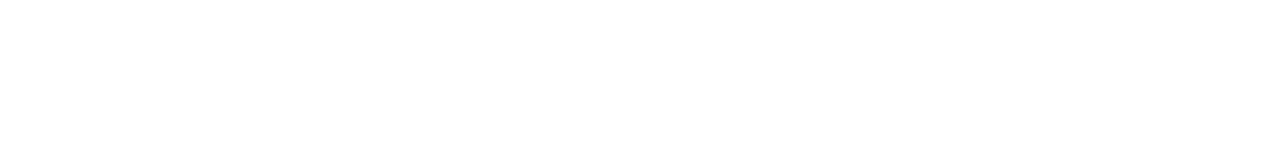
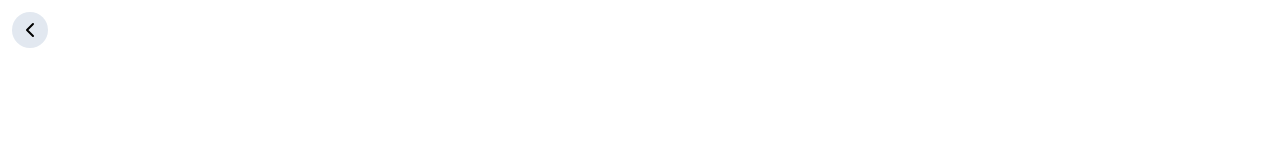
Before and after one commit to bbronswijk/qwixx, a Next.js app: page /default in a window 1280 px wide. Shown: the top 160 px of the page. Built offline with nearby package versions, Linux system fonts and the light colour scheme.

Commit message:
Implemented back button

```diff
--- a/src/app/default/page.tsx
+++ b/src/app/default/page.tsx
@@ -5,6 +5,7 @@
 import { defaultTiles } from '@/app/default/default.config';
 import { useTotalSelector } from '@/state/selectors';
 import QwixxStore from '@/state/store';
+import BackButton from '@/ui/back-button';
 
 export default function Home() {
   const userActions = QwixxStore.use.changes();
@@ -35,6 +36,7 @@
         onLockedIconClicked={toggleRowLocked}
         totalScore={useTotalSelector(defaultTiles)}>
       </Board>
+      <BackButton/>
     </main>
   );
 }
--- a/src/app/variant-a/page.tsx
+++ b/src/app/variant-a/page.tsx
@@ -6,6 +6,7 @@
 import QwixxStore from '@/state/store';
 import { useTotalSelector } from '@/state/selectors';
 import { variantATiles } from '@/app/variant-a/variant-a.config';
+import BackButton from '@/ui/back-button';
 
 export default function Home() {
   const userActions = QwixxStore.use.changes();
@@ -37,6 +38,7 @@
         totalScore={useTotalSelector(variantATiles)}>
         <Bonus/>
       </Board>
+      <BackButton/>
     </main>
   );
 }
--- a/src/app/variant-b/page.tsx
+++ b/src/app/variant-b/page.tsx
@@ -6,6 +6,7 @@
 import { useTotalSelector } from '@/state/selectors';
 import { variantBTiles } from '@/app/variant-b/variant-b.config';
 import ExtraPoints from '@/app/variant-b/extra/extra-points';
+import BackButton from '@/ui/back-button';
 
 export default function Home() {
   const userActions = QwixxStore.use.changes();
@@ -37,6 +38,7 @@
         totalScore={useTotalSelector(variantBTiles)}>
         <ExtraPoints/>
       </Board>
+      <BackButton/>
     </main>
   );
 }
--- /dev/null
+++ b/src/ui/back-button.tsx
@@ -0,0 +1,15 @@
+'use client';
+
+import { useRouter } from 'next/navigation';
+import { ChevronLeftIcon } from '@/ui/icons';
+
+export default function BackButton() {
+  const router = useRouter();
+
+  return (
+    <button className="fixed top-3 left-3 flex items-center justify-center p-1.5 rounded-full bg-slate-200"
+            onClick={() => router.push('/')}>
+      <ChevronLeftIcon/>
+    </button>
+  );
+}
--- a/src/ui/icons.tsx
+++ b/src/ui/icons.tsx
@@ -5,6 +5,13 @@
   <svg className={cn(className)} {...props} width="24" height="24" viewBox="0 0 24 24" fill="none" stroke="currentColor"
        strokeWidth="2" strokeLinecap="round" strokeLinejoin="round">
     <path d="M9 18l6-6-6-6"/>
+  </svg>
+);
+
+export const ChevronLeftIcon = ({className, ...props}: HTMLAttributes<SVGSVGElement>) => (
+  <svg className={cn(className)} {...props} width="24" height="24" viewBox="0 0 24 24" fill="none" stroke="currentColor"
+       strokeWidth="2" strokeLinecap="round" strokeLinejoin="round">
+    <path d="m15 18-6-6 6-6"/>
   </svg>
 );
 
@@ -39,7 +46,8 @@
 );
 
 export const UndoIcon = ({className, ...props}: HTMLAttributes<SVGSVGElement>) => (
-  <svg className={cn(className)} {...props} xmlns="http://www.w3.org/2000/svg" width="24" height="24" viewBox="0 0 24 24" fill="none" stroke="currentColor"
+  <svg className={cn(className)} {...props} xmlns="http://www.w3.org/2000/svg" width="24" height="24"
+       viewBox="0 0 24 24" fill="none" stroke="currentColor"
        strokeWidth="2" strokeLinecap="round" strokeLinejoin="round">
     <path d="M3 12a9 9 0 1 0 9-9 9.75 9.75 0 0 0-6.74 2.74L3 8"/>
     <path d="M3 3v5h5"/>
@@ -47,21 +55,25 @@
 );
 
 export const XIcon = ({className, ...props}: HTMLAttributes<SVGSVGElement>) => (
-  <svg className={cn(className)} {...props} xmlns="http://www.w3.org/2000/svg" viewBox="0 0 24 24" fill="none" stroke="currentColor" strokeWidth="3" strokeLinecap="round">
+  <svg className={cn(className)} {...props} xmlns="http://www.w3.org/2000/svg" viewBox="0 0 24 24" fill="none"
+       stroke="currentColor" strokeWidth="3" strokeLinecap="round">
     <path d="M18 6 6 18"/>
     <path d="m6 6 12 12"/>
   </svg>
 );
 
 export const CheckedIcon = ({className, ...props}: HTMLAttributes<SVGSVGElement>) => (
-  <svg className={cn(className)} {...props} fill="currentColor" xmlns="http://www.w3.org/2000/svg" viewBox="0 0 490 490">
-    <polygon points="11.387,490 245,255.832 478.613,490 489.439,479.174 255.809,244.996 489.439,10.811 478.613,0 245,234.161 11.387,0 0.561,10.811 234.191,244.996 0.561,479.174"/>
+  <svg className={cn(className)} {...props} fill="currentColor" xmlns="http://www.w3.org/2000/svg"
+       viewBox="0 0 490 490">
+    <polygon
+      points="11.387,490 245,255.832 478.613,490 489.439,479.174 255.809,244.996 489.439,10.811 478.613,0 245,234.161 11.387,0 0.561,10.811 234.191,244.996 0.561,479.174"/>
   </svg>
 );
 
 
 export const SkippedIcon = ({className, ...props}: HTMLAttributes<SVGSVGElement>) => (
-  <svg className={cn(className)} {...props} fill="currentColor" xmlns="http://www.w3.org/2000/svg" viewBox="0 0 490 490">
+  <svg className={cn(className)} {...props} fill="currentColor" xmlns="http://www.w3.org/2000/svg"
+       viewBox="0 0 490 490">
     <rect y="230" width="490" height="30"></rect>
   </svg>
 );
```
